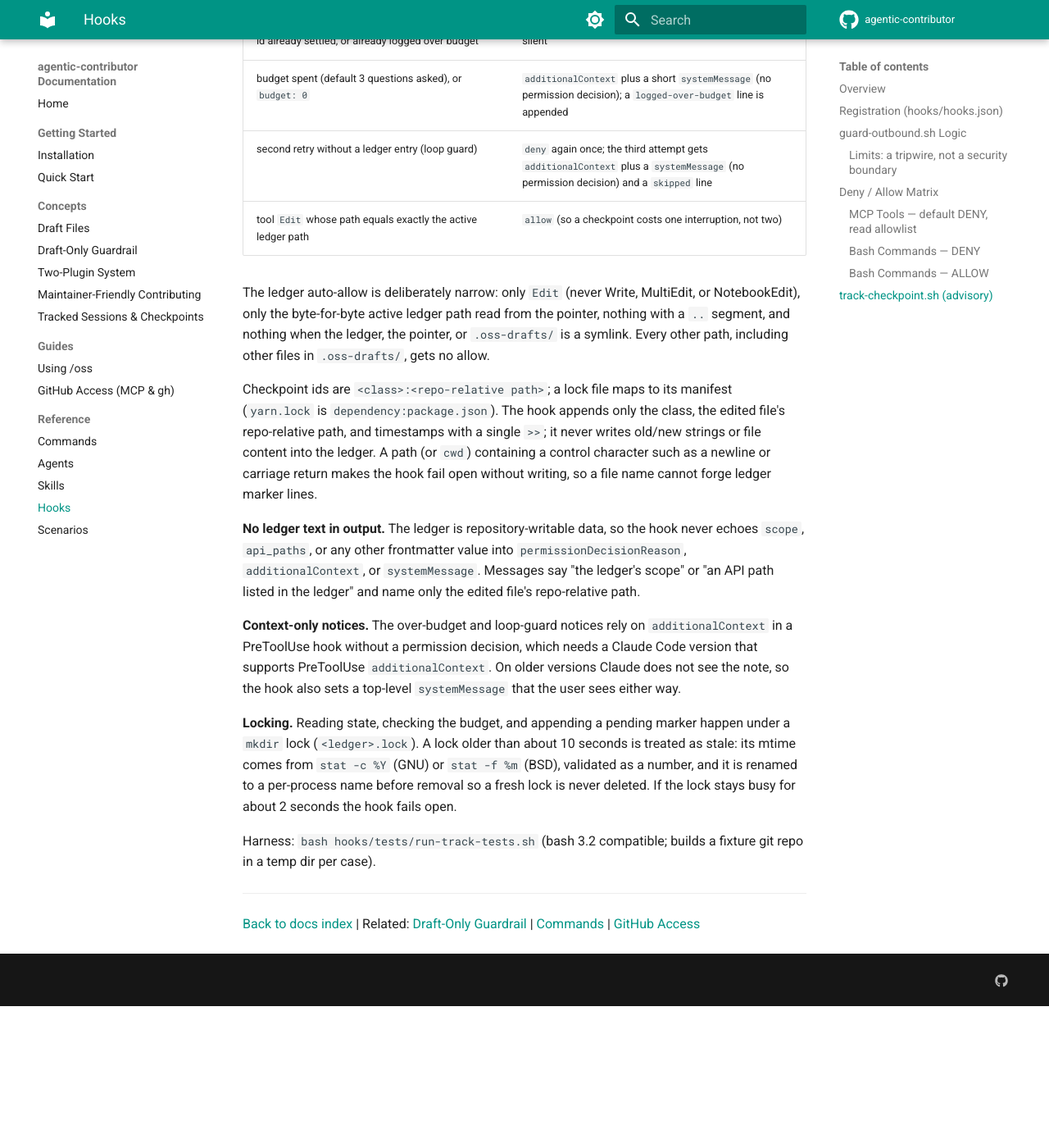
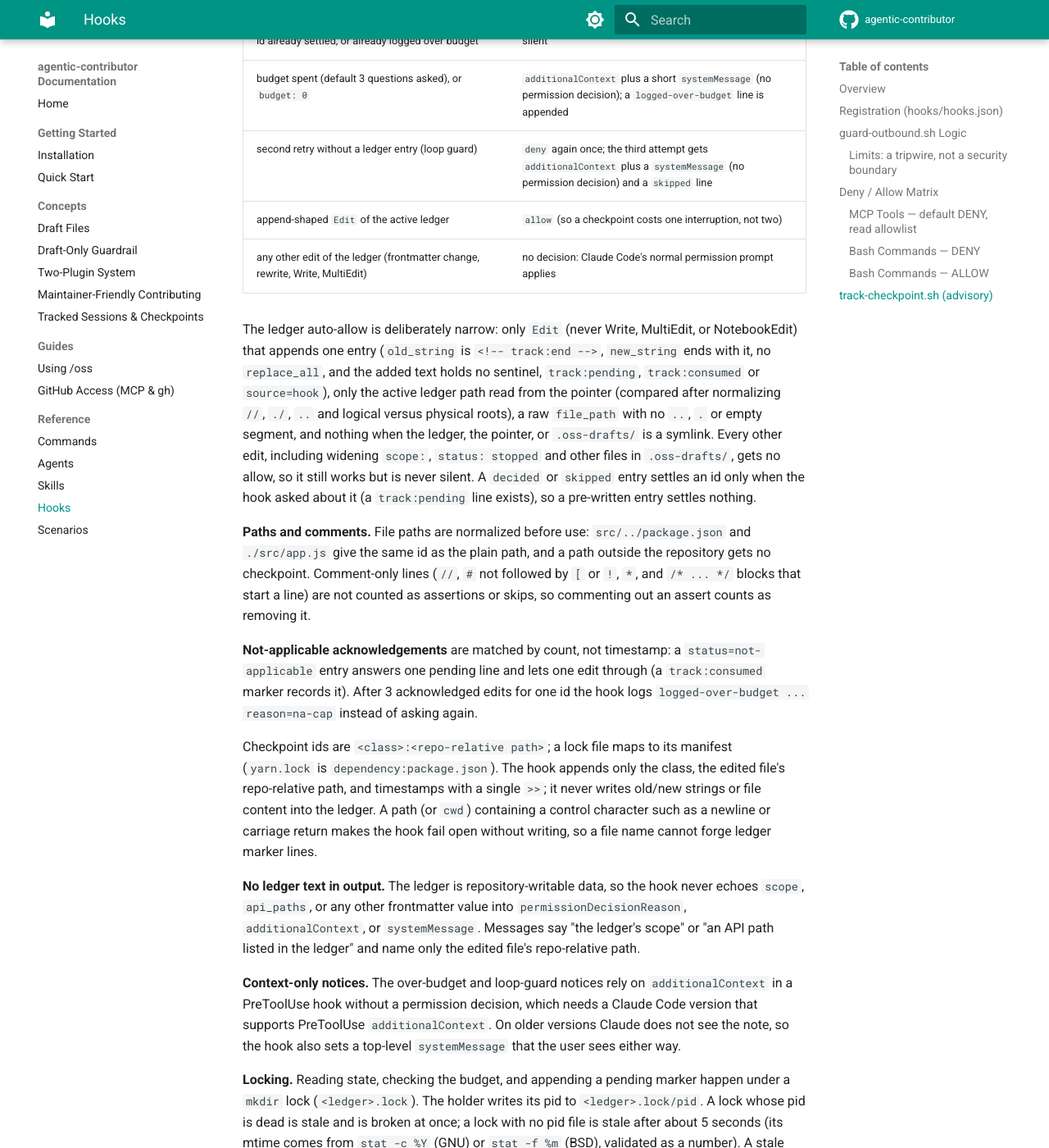
Before and after one commit to josix/agentic-contributor, an MkDocs documentation site: the page built from docs/reference/hooks.md, in a window 1280 px wide and 1400 px high, scrolled down 6937 px. Shown: the whole window at 82% size. Built offline with MkDocs 1.6.1 and Material for MkDocs 9.7.7, drawn with Linux system fonts in a browser that asks for light colours; comment, search, counter and statistics services are not loaded; before the commit the page ends 8164 px from its top, so only the background shows below that; some of the changed text lies outside the part shown.

Commit message:
fix(track): address review findings for v0.8.0 checkpoints
- strip comment-only lines before counting assertions/skips (jq and python3)
- ledger auto-allow limited to append-shaped Edits; settle needs a pending
- normalize paths and compare logical/physical roots; outside repo is silent
- not-applicable acks matched by count with a cap of 3 per id
- pid-based stale lock detection (dead holder broken at once)
- specify asked= for non-interactive skips; README table matches hook
- tests: 115 checks incl. python3 fallback, symlinked roots, locks

Co-Authored-By: Claude Opus 5.5 <noreply@anthropic.com>

```diff
--- a/docs/reference/hooks.md
+++ b/docs/reference/hooks.md
@@ -150,9 +150,14 @@ Everything not matched by a deny pattern:
 | id already settled, or already logged over budget | silent |
 | budget spent (default 3 questions asked), or `budget: 0` | `additionalContext` plus a short `systemMessage` (no permission decision); a `logged-over-budget` line is appended |
 | second retry without a ledger entry (loop guard) | `deny` again once; the third attempt gets `additionalContext` plus a `systemMessage` (no permission decision) and a `skipped` line |
-| tool `Edit` whose path equals exactly the active ledger path | `allow` (so a checkpoint costs one interruption, not two) |
+| append-shaped `Edit` of the active ledger | `allow` (so a checkpoint costs one interruption, not two) |
+| any other edit of the ledger (frontmatter change, rewrite, Write, MultiEdit) | no decision: Claude Code's normal permission prompt applies |
 
-The ledger auto-allow is deliberately narrow: only `Edit` (never Write, MultiEdit, or NotebookEdit), only the byte-for-byte active ledger path read from the pointer, nothing with a `..` segment, and nothing when the ledger, the pointer, or `.oss-drafts/` is a symlink. Every other path, including other files in `.oss-drafts/`, gets no allow.
+The ledger auto-allow is deliberately narrow: only `Edit` (never Write, MultiEdit, or NotebookEdit) that appends one entry (`old_string` is `<!-- track:end -->`, `new_string` ends with it, no `replace_all`, and the added text holds no sentinel, `track:pending`, `track:consumed` or `source=hook`), only the active ledger path read from the pointer (compared after normalizing `//`, `./`, `..` and logical versus physical roots), a raw `file_path` with no `..`, `.` or empty segment, and nothing when the ledger, the pointer, or `.oss-drafts/` is a symlink. Every other edit, including widening `scope:`, `status: stopped` and other files in `.oss-drafts/`, gets no allow, so it still works but is never silent. A `decided` or `skipped` entry settles an id only when the hook asked about it (a `track:pending` line exists), so a pre-written entry settles nothing.
+
+**Paths and comments.** File paths are normalized before use: `src/../package.json` and `./src/app.js` give the same id as the plain path, and a path outside the repository gets no checkpoint. Comment-only lines (`//`, `#` not followed by `[` or `!`, `* `, and `/* ... */` blocks that start a line) are not counted as assertions or skips, so commenting out an assert counts as removing it.
+
+**Not-applicable acknowledgements** are matched by count, not timestamp: a `status=not-applicable` entry answers one pending line and lets one edit through (a `track:consumed` marker records it). After 3 acknowledged edits for one id the hook logs `logged-over-budget ... reason=na-cap` instead of asking again.
 
 Checkpoint ids are `<class>:<repo-relative path>`; a lock file maps to its manifest (`yarn.lock` is `dependency:package.json`). The hook appends only the class, the edited file's repo-relative path, and timestamps with a single `>>`; it never writes old/new strings or file content into the ledger. A path (or `cwd`) containing a control character such as a newline or carriage return makes the hook fail open without writing, so a file name cannot forge ledger marker lines.
 
@@ -160,7 +165,7 @@ Checkpoint ids are `<class>:<repo-relative path>`; a lock file maps to its manif
 
 **Context-only notices.** The over-budget and loop-guard notices rely on `additionalContext` in a PreToolUse hook without a permission decision, which needs a Claude Code version that supports PreToolUse `additionalContext`. On older versions Claude does not see the note, so the hook also sets a top-level `systemMessage` that the user sees either way.
 
-**Locking.** Reading state, checking the budget, and appending a pending marker happen under a `mkdir` lock (`<ledger>.lock`). A lock older than about 10 seconds is treated as stale: its mtime comes from `stat -c %Y` (GNU) or `stat -f %m` (BSD), validated as a number, and it is renamed to a per-process name before removal so a fresh lock is never deleted. If the lock stays busy for about 2 seconds the hook fails open.
+**Locking.** Reading state, checking the budget, and appending a pending marker happen under a `mkdir` lock (`<ledger>.lock`). The holder writes its pid to `<ledger>.lock/pid`. A lock whose pid is dead is stale and is broken at once; a lock with no pid file is stale after about 5 seconds (its mtime comes from `stat -c %Y` (GNU) or `stat -f %m` (BSD), validated as a number). A stale lock is renamed to a per-process name before removal so a fresh lock is never deleted. If a live holder keeps the lock busy for about 2 seconds the hook fails open.
 
 Harness: `bash hooks/tests/run-track-tests.sh` (bash 3.2 compatible; builds a fixture git repo in a temp dir per case).
 
```
Also changed, not shown: CHANGELOG.md (+9 -1 lines), README.md (+3 -3 lines), docs/concepts/draft-files.md (+2 -2 lines), skills/pr-preparation/references/decision-ledger.md (+33 -14 lines), 3 other files.
